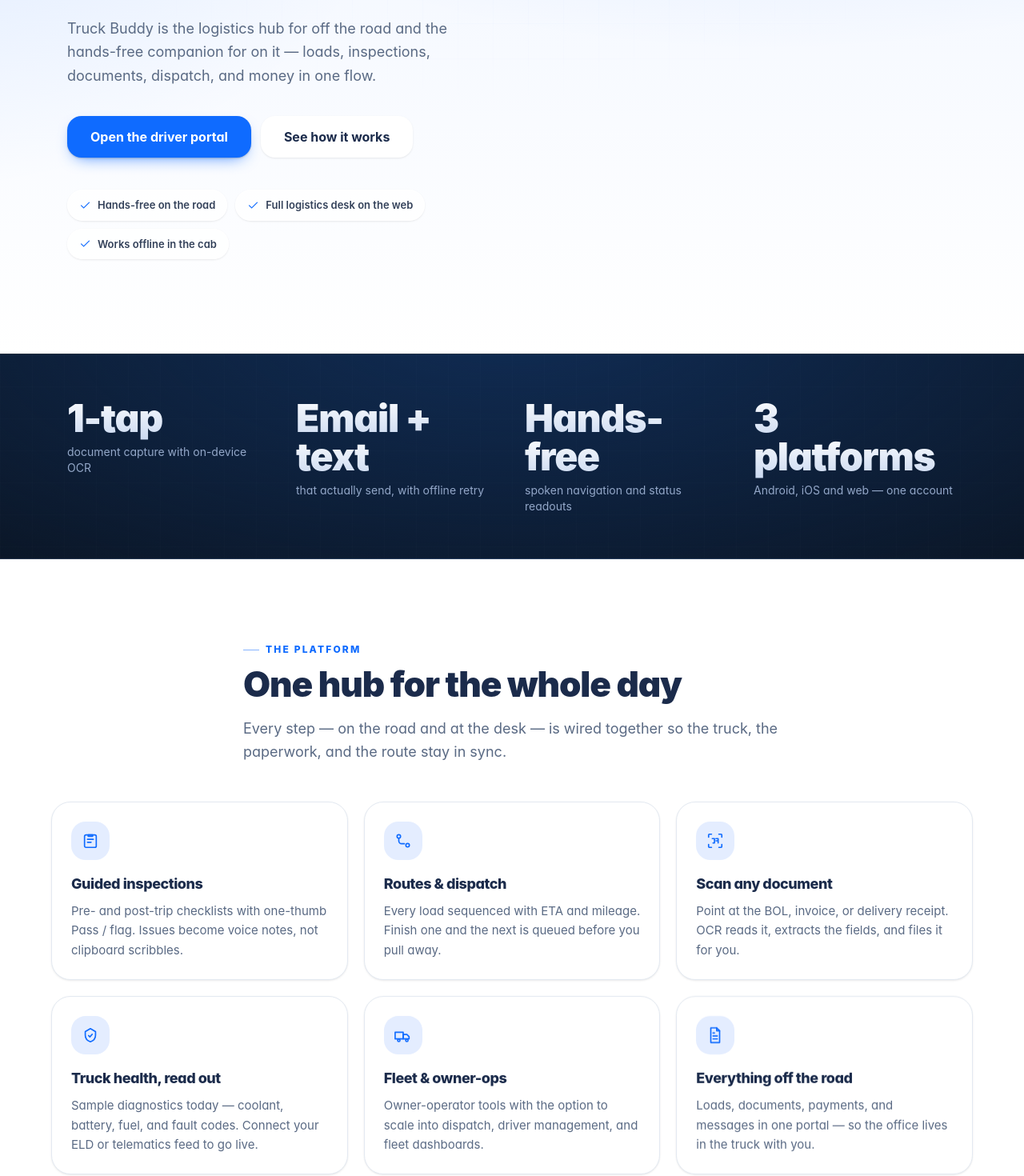
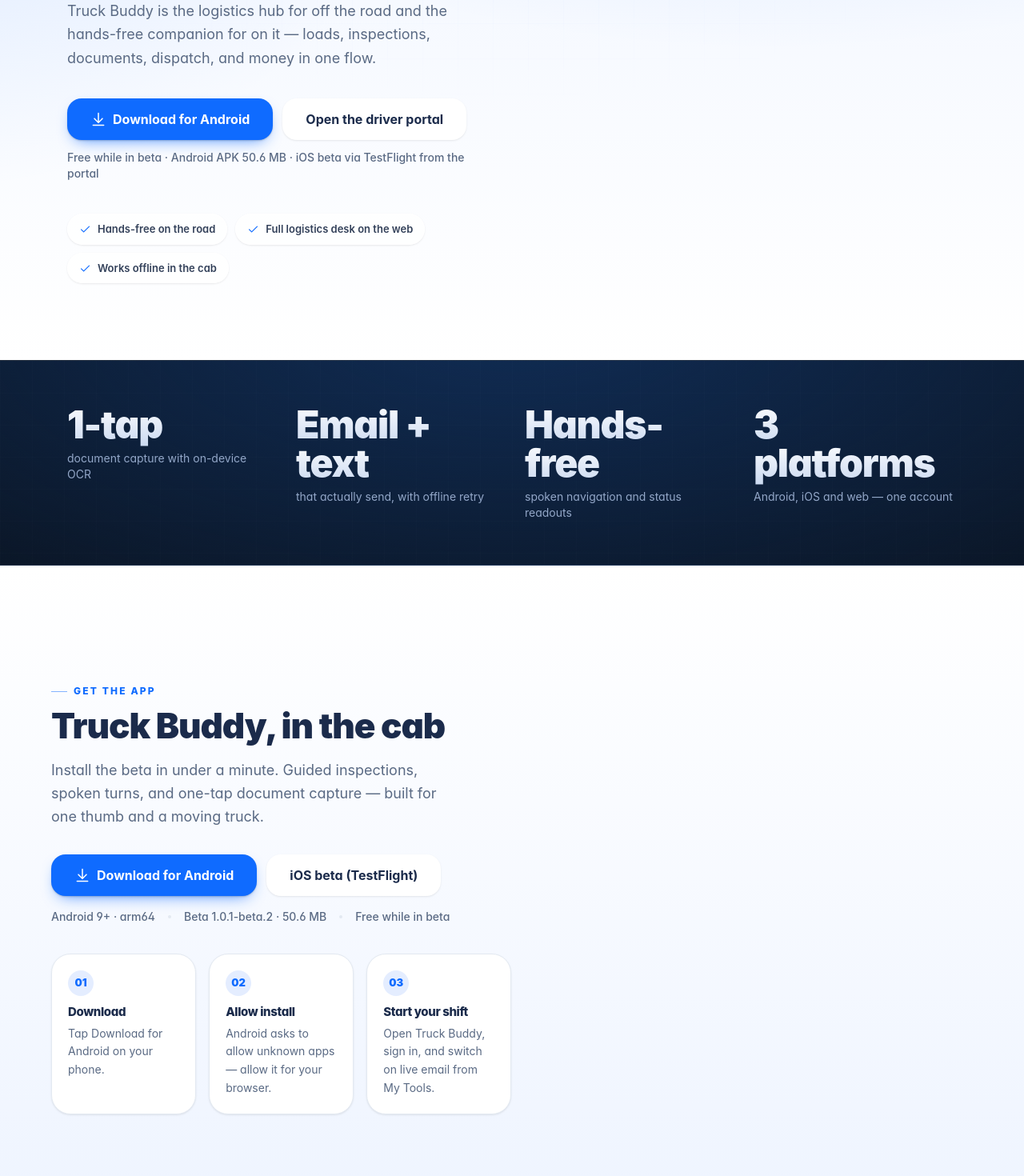
Before and after one commit to ncsound919/truck-buddy, a Next.js app in the folder web/: page / in a window 1280 px wide. Shown: the part 440-1910 px from the top of the page at 80% size. Built offline with nearby package versions, Linux system fonts and the light colour scheme; no server answers.

Commit message:
chore(catchup): snapshot working-tree changes
Truck Buddy: app updates

```diff
--- /dev/null
+++ b/web/scripts/check-links.mjs
@@ -0,0 +1,61 @@
+#!/usr/bin/env node
+// Link sweeper for the Truck Buddy marketing site.
+//
+// The site once advertised a /download page and an APK that shipped without a
+// target (see Coding lessons 2026-10-11-truckbuddy-site-download-link-has-no-target).
+// This checks the critical public URLs actually resolve, including the APK the
+// /download page points at.
+//
+// Usage:
+//   node scripts/check-links.mjs                 # checks https://truckbuddy.online
+//   node scripts/check-links.mjs https://preview.example.app
+//   BASE_URL=http://localhost:3000 node scripts/check-links.mjs
+//
+// Exit code 0 = every link resolved 2xx; 1 = at least one failed.
+
+const BASE = (process.argv[2] || process.env.BASE_URL || 'https://truckbuddy.online').replace(/\/+$/, '');
+
+const PATHS = ['/', '/download', '/portal/pricing', '/privacy', '/terms'];
+
+async function status(url, { method = 'GET' } = {}) {
+  try {
+    const res = await fetch(url, { method, redirect: 'follow' });
+    return { url, status: res.status, ok: res.ok, location: res.redirected ? res.url : null };
+  } catch (err) {
+    return { url, status: 0, ok: false, error: err?.message || String(err) };
+  }
+}
+
+/** Pull the first https://… .apk link out of the /download page. */
+async function findApk(downloadUrl) {
+  try {
+    const html = await (await fetch(downloadUrl)).text();
+    const m = html.match(/https:\/\/[^"' <]+\.apk/);
+    return m?.[0] ?? null;
+  } catch {
+    return null;
+  }
+}
+
+const results = [];
+for (const p of PATHS) {
+  results.push({ label: p, ...(await status(BASE + p)) });
+}
+
+const apk = await findApk(BASE + '/download');
+if (apk) {
+  results.push({ label: 'APK', ...(await status(apk, { method: 'HEAD' })) });
+} else {
+  results.push({ label: 'APK', url: `${BASE}/download`, status: 0, ok: false, error: 'no .apk link found on /download' });
+}
+
+let failed = 0;
+for (const r of results) {
+  const mark = r.ok ? 'OK ' : 'FAIL';
+  if (!r.ok) failed += 1;
+  const note = r.error ? ` (${r.error})` : r.location ? ` -> ${r.location}` : '';
+  console.log(`${mark} ${String(r.status).padStart(3)}  ${r.label}${note}`);
+}
+
+console.log(`\n${results.length - failed}/${results.length} links OK (base: ${BASE})`);
+process.exit(failed === 0 ? 0 : 1);
--- a/web/src/app/page.tsx
+++ b/web/src/app/page.tsx
@@ -1,5 +1,3 @@
-import Link from 'next/link';
-
 import { SiteHeader } from '@/components/site/site-header';
 import { SiteFooter } from '@/components/site/site-footer';
 import { Reveal } from '@/components/reveal';
@@ -11,11 +9,26 @@ import {
   CheckIcon,
   ClipboardIcon,
   DocIcon,
+  DownloadIcon,
   HealthIcon,
   RouteIcon,
   ScanIcon,
   TruckIcon,
 } from '@/components/icons';
+
+/** Kept in sync with web/src/app/download/page.tsx's RELEASE block. */
+const APP = {
+  href: '/download',
+  version: '1.0.1-beta.2',
+  sizeMb: '50.6',
+  requires: 'Android 9+ · arm64',
+};
+
+const INSTALL = [
+  { num: '01', title: 'Download', body: 'Tap Download for Android on your phone.' },
+  { num: '02', title: 'Allow install', body: 'Android asks to allow unknown apps — allow it for your browser.' },
+  { num: '03', title: 'Start your shift', body: 'Open Truck Buddy, sign in, and switch on live email from My Tools.' },
+];
 
 const FEATURES = [
   { icon: ClipboardIcon, title: 'Guided inspections', body: 'Pre- and post-trip checklists with one-thumb Pass / flag. Issues become voice notes, not clipboard scribbles.' },
@@ -47,6 +60,7 @@ export default function HomePage() {
       <main>
         <Hero />
         <StatsBar />
+        <GetTheApp />
         <FeatureSection />
         <HowItWorks />
         <ForCarriers />
@@ -86,9 +100,15 @@ function Hero() {
             it — loads, inspections, documents, dispatch, and money in one flow.
           </p>
           <div className="mt-9 flex flex-wrap gap-3">
-            <ButtonLink href="/portal" size="lg">Open the driver portal</ButtonLink>
-            <ButtonLink href="/#how-it-works" variant="outline" size="lg">See how it works</ButtonLink>
+            <ButtonLink href={APP.href} size="lg">
+              <DownloadIcon width={20} height={20} />
+              Download for Android
+            </ButtonLink>
+            <ButtonLink href="/portal" variant="outline" size="lg">Open the driver portal</ButtonLink>
           </div>
+          <p className="mt-3 text-sm font-medium text-muted">
+            Free while in beta · Android APK {APP.sizeMb} MB · iOS beta via TestFlight from the portal
+          </p>
           <ul className="mt-10 flex flex-wrap gap-2.5">
             {['Hands-free on the road', 'Full logistics desk on the web', 'Works offline in the cab'].map((t) => (
               <li
@@ -165,6 +185,52 @@ function StatsBar() {
             <div className="mt-2 text-sm leading-snug text-[#93a7c8]">{l}</div>
           </div>
         ))}
+      </div>
+    </section>
+  );
+}
+
+function GetTheApp() {
+  return (
+    <section id="get-the-app" className="relative overflow-hidden px-5 py-24">
+      <div aria-hidden className="pointer-events-none absolute inset-0 -z-10">
+        <div className="absolute inset-0 bg-[linear-gradient(180deg,#ffffff_0%,#eef4ff_100%)]" />
+      </div>
+      <div className="mx-auto grid max-w-6xl items-center gap-14 lg:grid-cols-[1.05fr_0.95fr]">
+        <div className="animate-fade-up">
+          <Kicker>Get the app</Kicker>
+          <h2 className="balance mt-3 text-4xl font-black leading-[1.08] tracking-[-0.025em] text-ink md:text-[44px]">
+            Truck Buddy, in the cab
+          </h2>
+          <p className="pretty mt-4 max-w-lg text-lg leading-relaxed text-muted">
+            Install the beta in under a minute. Guided inspections, spoken turns, and one-tap
+            document capture — built for one thumb and a moving truck.
+          </p>
+          <div className="mt-8 flex flex-wrap gap-3">
+            <ButtonLink href={APP.href} size="lg">
+              <DownloadIcon width={20} height={20} />
+              Download for Android
+            </ButtonLink>
+            <ButtonLink href="/portal/pricing" variant="outline" size="lg">iOS beta (TestFlight)</ButtonLink>
+          </div>
+          <ul className="mt-4 flex flex-wrap items-center gap-x-4 gap-y-1 text-sm font-medium text-muted">
+            <li>{APP.requires}</li>
+            <li className="hidden h-1 w-1 rounded-full bg-line sm:block" aria-hidden />
+            <li>Beta {APP.version} · {APP.sizeMb} MB</li>
+            <li className="hidden h-1 w-1 rounded-full bg-line sm:block" aria-hidden />
+            <li>Free while in beta</li>
+          </ul>
+          <ol className="mt-9 grid gap-4 sm:grid-cols-3">
+            {INSTALL.map((s) => (
+              <li key={s.num} className="card rounded-2xl border border-line bg-white p-5">
+                <div className="mb-2 flex h-8 w-8 items-center justify-center rounded-full bg-accent-soft text-[13px] font-black text-accent">{s.num}</div>
+                <h3 className="text-[15px] font-extrabold tracking-tight text-ink">{s.title}</h3>
+                <p className="mt-1 text-sm leading-relaxed text-muted">{s.body}</p>
+              </li>
+            ))}
+          </ol>
+        </div>
+        <PhoneMock />
       </div>
     </section>
   );
@@ -312,16 +378,16 @@ function CtaSection() {
           Pick a plan and run your first hands-free shift this week.
         </p>
         <div className="mt-9 flex flex-wrap justify-center gap-3">
-          <ButtonLink href="/portal/pricing" variant="light" size="lg">See plans &amp; pricing</ButtonLink>
-          <Link
-            href="https://truckbuddy.online/download"
-            className="inline-flex h-[52px] items-center justify-center rounded-xl border border-white/40 bg-white/5 px-7 text-base font-bold text-white transition hover:border-white hover:bg-white/10"
-          >
-            Download Android
-          </Link>
+          <ButtonLink href={APP.href} variant="light" size="lg">
+            <DownloadIcon width={20} height={20} />
+            Download for Android
+          </ButtonLink>
+          <ButtonLink href="/portal/pricing" variant="outline" size="lg" className="border-white/40 bg-white/5 text-white hover:border-white hover:bg-white/10">
+            See plans &amp; pricing
+          </ButtonLink>
         </div>
         <p className="mt-7 text-sm font-medium text-[#c9dcf7]">
-          Cancel anytime · Android, iOS &amp; web
+          Free while in beta · Android, iOS &amp; web
         </p>
       </Reveal>
     </section>
--- a/web/src/components/site/site-header.tsx
+++ b/web/src/components/site/site-header.tsx
@@ -11,6 +11,7 @@ import { cn } from '@/lib/cn';
 const NAV = [
   { href: '/#product', label: 'Product' },
   { href: '/assistant', label: 'Breakdown help' },
+  { href: '/download', label: 'Get the app' },
   { href: '/#how-it-works', label: 'How it works' },
   { href: '/portal', label: 'Driver portal' },
   { href: '/#pricing', label: 'Pricing' },
```
Also changed, not shown: 1 other file (tests, documents, lock files or other folders).
